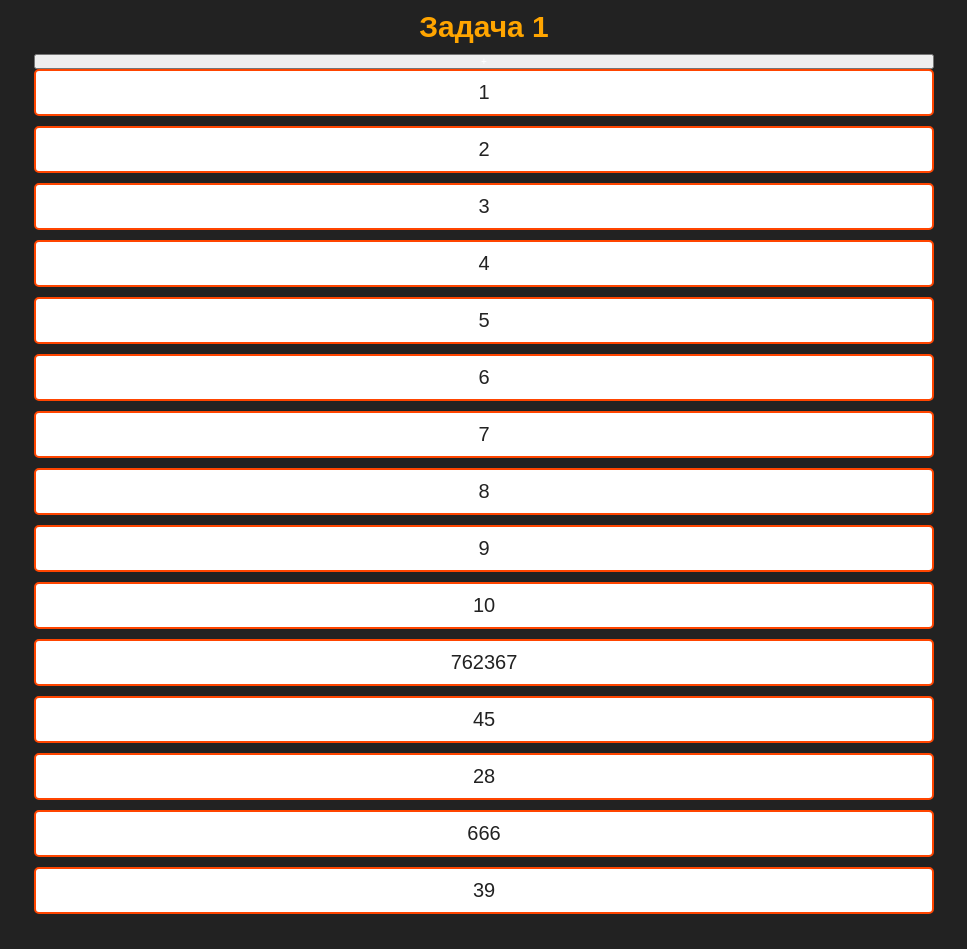
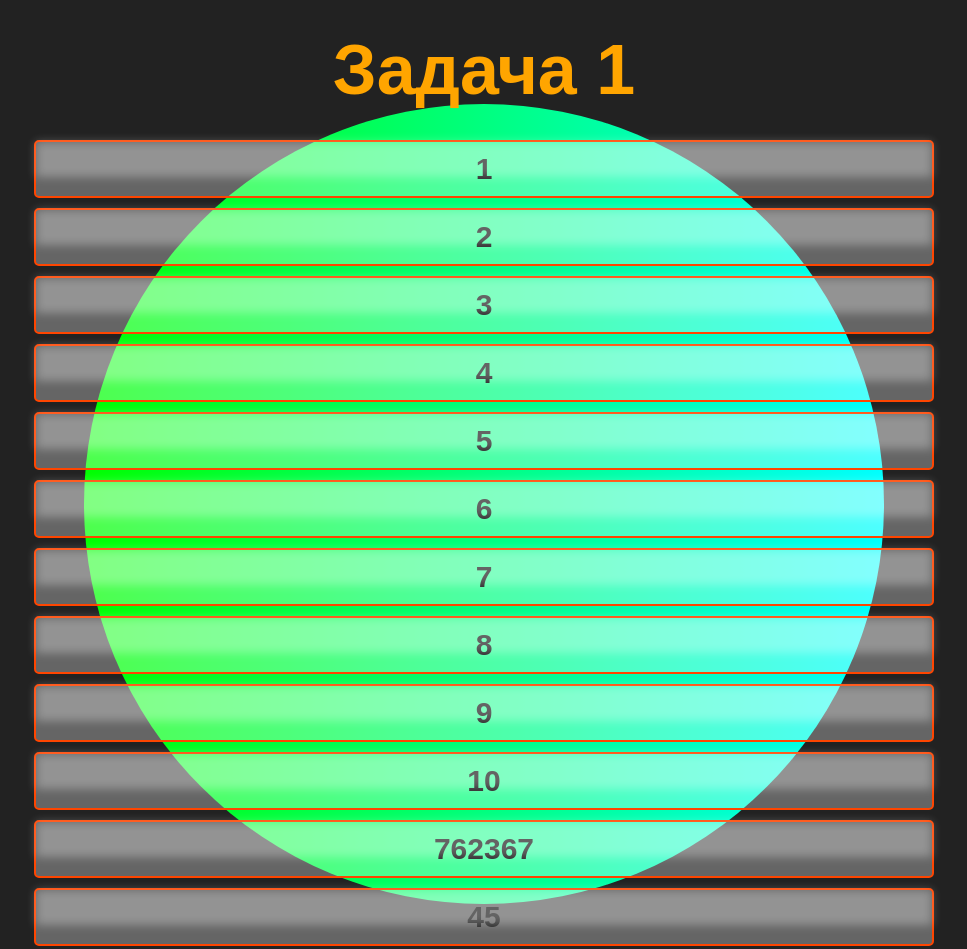
Before and after one commit to FeirlyMoore/JS-Tasks, a plain HTML site: page index.html in a window 1280 px wide. Shown: the top 949 px of the page, without its empty margins (156-1123 px from the left). Before the commit the page ends 924 px from the top, so only its background shows below. Drawn offline with Linux system fonts and the light colour scheme.

Commit message:
Задача 2

```diff
--- a/index.html
+++ b/index.html
@@ -7,8 +7,9 @@
 	<title>JS tasks</title>
 </head>
 <body class="body">
+	<div class="body__dec-block deck-block"></div>
 	<h2 class="title">Задача 1</h2>
-	<button class="add-button">+</button>
+	<!-- <button class="add-button">+</button> -->
 	<ul class="list"></ul>
 	<script src="script.js"></script>
 </body>
--- a/script.js
+++ b/script.js
@@ -8,10 +8,15 @@ let nums = [1,2,3,4,5,6,7,8,9,10,762367,45,28,666,39];
 // nums.reduceRight((accumulator, element) => accumulator + Math.sqrt(element), 0);
 for (let i = 0; i < nums.length; i++) {
   let newElement = document.createElement('li');
-  newElement.classList.add("list__item");
+  newElement.classList.add('list__item');
   let b = i + 1;
-  newElement.classList.add("list__item-" + b);
-  console.log(nums[i]);
+  newElement.classList.add('list__item-' + b);
+  // console.log(nums[i]);
   newElement.textContent = nums[i];
 	arrayList.append(newElement)
 }
+
+for (let i = 1; i <= 10; i++) {
+  let sharp = '#'.repeat(i);
+  console.log(sharp);
+}
--- a/style.css
+++ b/style.css
@@ -18,9 +18,21 @@
 	text-align: center;
 }
 
+.deck-block {
+	position: absolute;
+	z-index: -1;
+	top: 13%;
+	left: 50%;
+	margin-left: -40em;
+	width: 80em;
+	height: 80em;
+	border-radius: 50%;
+	background-image: linear-gradient(90deg, lime, cyan);
+}
+
 .title {
-	font-size: 3em;
-	margin: 10px 0;
+	font-size: 7em;
+	margin: 30px 0;
 	color: orange;
 }
 
@@ -30,15 +42,31 @@
 
 .list__item {
 	width: 70vw;
+	position: relative;
 	height: fit-content;
 	padding: 10px 0 10px;
 	text-align: center;
 	margin: 0 0 10px;
-	font-size: 2em;
-	background-color: #ffffff;
+	font-size: 3em;
+	font-weight: 600;
+	/*background-color: transparent;*/
+	background-color: rgba(255, 255, 255, .3);
 	border: 2px solid orangered;
 	border-radius: 5px;
 	color: #222222;
+	/*filter: blur(2px);*/
+}
+
+.list__item::before {
+	content: "";
+	position: absolute;
+	width: 70vw;
+	height: 35px;
+	top: 0;
+	left: 0;
+	/*border: 3px solid yellow;*/
+	background-color: rgba(255, 255, 255, .3);
+	filter: blur(5px);
 }
 
 .list__item:hover {
```
